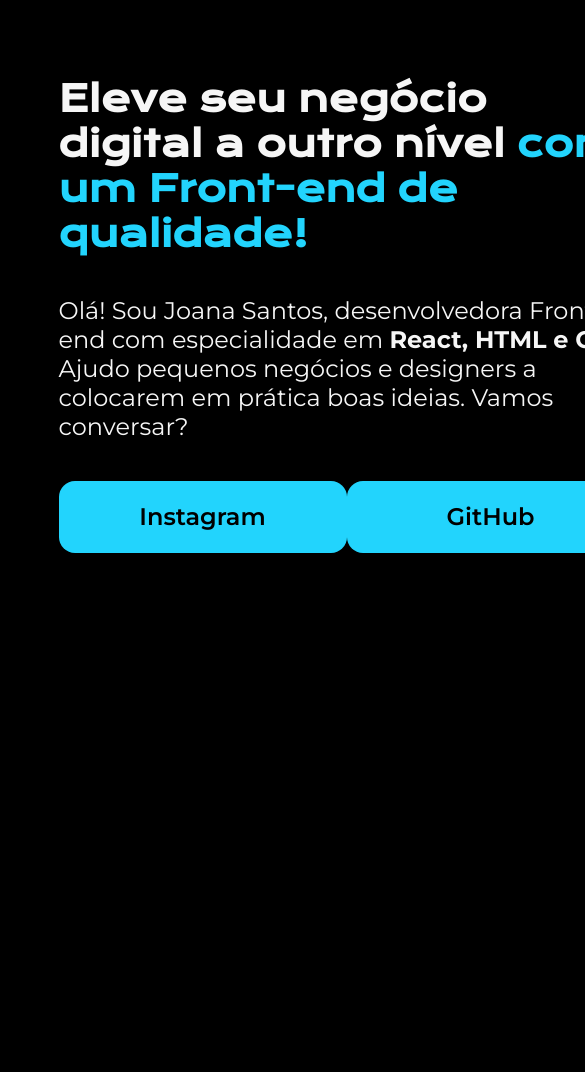
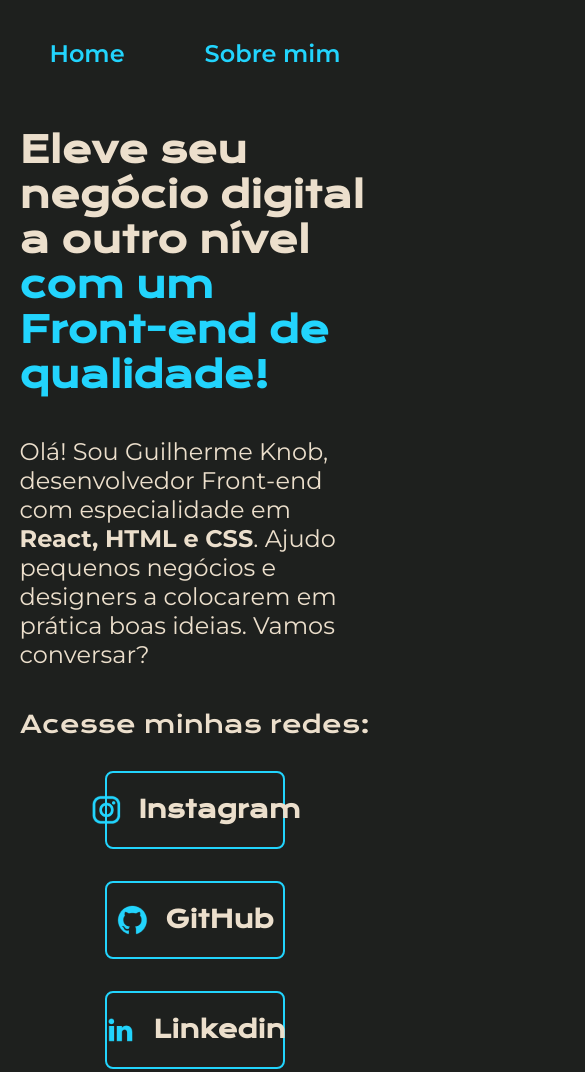
Before and after one commit to guilhermekn/portif-lio-html-css, a plain HTML site: page index.html in a window 390 px wide. Shown: the top 1072 px of the page, 585 px wide, since content can reach past the window. Before the commit the page ends 883 px from the top, so only its background shows below. Drawn offline with nearby package versions, Linux system fonts and the light colour scheme.

Commit message:
* Responsividade e atualizações

```diff
--- a/index.html
+++ b/index.html
@@ -5,28 +5,49 @@
     <meta http-equiv="X-UA-Compatible" content="IE=edge">
     <meta name="viewport" content="width=device-width, initial-scale=1.0">
     <title>Portifolio</title>
-    <link rel="stylesheet" href="style.css">
+    <link rel="stylesheet" href="styles/style.css">
 </head>
 <body>
-    <header></header>
+    <header class="cabecalho">
+        <nav class="cabecalho__menu">
+            <a class="cabecalho__menu__link" href="index.html">Home</a>
+            <a class="cabecalho__menu__link" href="about.html">Sobre mim</a>
+        </nav>
+    </header>
     <main class="apresentacao">
+        <img class="apresentacao__imagem" src="assets/imagem.png" alt="Foto de Guilherme">
         <section class="apresentacao__conteudo">
             <h1 class="apresentacao__conteudo__titulo">
                 Eleve seu negócio digital a outro nível
                 <strong class="titulo-destaque">com um Front-end de qualidade!
                 </strong></h1>
-                <p class="apresentacao__conteudo__texto">Olá! Sou Joana Santos, desenvolvedora
+                <p class="apresentacao__conteudo__texto">Olá! Sou Guilherme Knob, desenvolvedor
                 Front-end com especialidade em <strong>React, HTML e
                 CSS</strong>. Ajudo pequenos negócios e designers a
                 colocarem em prática boas ideias. Vamos
                 conversar?</p>
                 <div class="apresentacao__links">
-                <a class="apresentacao__links__link" href="https://instagram.com/rafaballerini">Instagram</a>
-                <a class="apresentacao__links__link" href="https://github.com/guilhermeonrails">GitHub</a>
+                    <h2 class="apresentacao__links__subtitulo">Acesse minhas redes:</h2>
+                    <a class="apresentacao__links__navegacao" href="https://instagram.com/rafaballerini">
+                        <img src="assets/instagram.png">
+                        Instagram
+                    </a>
+
+                    <a class="apresentacao__links__navegacao" href="https://github.com/guilhermekn">
+                        <img src="assets/github.png">
+                        GitHub
+                    </a>
+
+                    <a class="apresentacao__links__navegacao" href="https://www.linkedin.com/in/guilherme-knob/">
+                        <img src="assets/linkedin.png">
+                        Linkedin
+                    </a>
                 </div>
             </section>
-            <img src="imagem.png" alt="Foto da Joana Santos programando">
+
     </main>
-    <footer></footer>
+    <footer class="rodape">
+        <p>Desenvolvido por Guilherme Knob.</p>
+    </footer>
 </body>
 </html>
--- a/style.css
+++ /dev/null
@@ -1,61 +0,0 @@
-@import url('https://fonts.googleapis.com/css2?family=Krona+One&display=swap');
-@import url('https://fonts.googleapis.com/css2?family=Krona+One&family=Montserrat:ital,wght@0,100..900;1,100..900&display=swap');
-
-* {
-    margin: 0;
-    padding: 0;
-}
-
-body {
-    height: 100vh;
-    box-sizing: border-box;
-    background-color: #000000;
-    color: #F6F6F6;
-}
-
-
-.titulo-destaque {
-    color: #22D4FD;
-}
-
-.apresentacao {
-    margin: 10% 15%;
-    display: flex;
-    align-items: center;
-    justify-content: space-between;
-}
-
-.apresentacao__conteudo {
-    width: 615px;
-    display: flex;
-    flex-direction: column;
-    gap: 40px;
-}
-
-.apresentacao__conteudo__titulo {
-    font-size: 36px;
-    font-family: "Krona One", serif;
-}
-
-.apresentacao__conteudo__texto {
-    font-size: 24px;
-    font-family: "Montserrat", serif;;
-}
-
-.apresentacao__links {
-    display: flex;
-    justify-content: space-between;
-}
-
-.apresentacao__links__link {
-    background-color: #22D4FD;
-    width: 288px;
-    text-align: center;
-    border-radius: 16px;
-    font-size: 24px;
-    font-weight: 600;
-    padding: 21.5px 0;
-    text-decoration: none;
-    color: #000000;
-    font-family: 'Montserrat', serif;
-}
--- /dev/null
+++ b/styles/style.css
@@ -0,0 +1,140 @@
+@import url('https://fonts.googleapis.com/css2?family=Krona+One&display=swap');
+@import url('https://fonts.googleapis.com/css2?family=Krona+One&family=Montserrat:ital,wght@0,100..900;1,100..900&display=swap');
+
+:root {
+    --cor-primaria: #1E201E;
+    --cor-secundaria: #ECDFCC;
+    --cor-terciaria: #22D4FD;
+    --cor-hover: #3C3D37;
+
+    --font-primaria: 'Krona One', serif;
+    --font-secundaria: 'Montserrat', serif;
+}
+
+
+* {
+    margin: 0;
+    padding: 0;
+}
+
+body {
+    /*height: 100vh;*/
+    box-sizing: border-box;
+    background-color: var(--cor-primaria);
+    color: var(--cor-secundaria);
+}
+
+.cabecalho {
+    padding: 2% 0 0 15%;
+}
+
+.cabecalho__menu {
+    display: flex;
+    gap: 80px;
+}
+
+.cabecalho__menu__link {
+    font-family: var(--font-secundaria);
+    font-size: 1.5rem;
+    font-weight: 600;
+    color: var(--cor-terciaria);
+    text-decoration: none;
+}
+
+
+.titulo-destaque {
+    color: var(--cor-terciaria);
+}
+
+.apresentacao {
+    padding: 5% 15%;
+    display: flex;
+    align-items: center;
+    justify-content: space-between;
+    gap: 82px;
+}
+
+.apresentacao__conteudo {
+    width: 50%;
+    display: flex;
+    flex-direction: column;
+    gap: 40px;
+}
+
+.apresentacao__conteudo__titulo {
+    font-size: 2.25rem;
+    font-family: var(--font-primaria);
+}
+
+.apresentacao__conteudo__texto {
+    font-size: 1.5rem;
+    font-family: var(--font-secundaria);
+}
+
+.apresentacao__links__subtitulo {
+    font-family: var(--font-primaria);
+    font-weight: 400;
+    font-size: 1.5rem;
+}
+
+.apresentacao__links {
+    display: flex;
+    flex-direction: column;
+    justify-content: space-between;
+    align-items: center;
+    gap: 32px;
+}
+
+.apresentacao__links__navegacao {
+    /*background-color: #22D4FD;*/
+    display: flex;
+    justify-content: center;
+    gap: 16px;
+    border: 2px solid var(--cor-terciaria);
+    width: 50%;
+    text-align: center;
+    border-radius: 8px;
+    font-size: 1.5rem;
+    font-weight: 600;
+    padding: 21px 0;
+    text-decoration: none;
+    color: var(--cor-secundaria);
+    font-family: var(--font-primaria);
+}
+
+.apresentacao__links__link:hover {
+    background-color: var(--cor-hover);
+}
+
+.apresentacao__imagem {
+    width: 50%;
+}
+
+.rodape {
+    padding: 24px;
+    color: var(--cor-primaria);
+    background-color: var(--cor-terciaria);
+    text-align: center;
+    font-family: var(--font-secundaria);
+    font-size: 1.5rem;
+    font-weight: 400;
+}
+
+@media (max-width: 1200px) {
+    .cabecalho {
+        padding: 10%;
+    }
+
+    .cabecalho__menu {
+        justify-content: center;
+    }
+
+    .apresentacao {
+        flex-direction: column-reverse;
+        padding: 5%;
+    }
+
+    .apresentacao__conteudo {
+        width: auto;
+    }
+}
```
Also changed, not shown: about.html (added, +35 -0 lines), assets/github.png (added), assets/imagem.png (added), assets/instagram.png (added), assets/linkedin.png (added), assets/twitch.png (added), assets/twitter-novo.png (added), assets/twitter.png (added), imagem.png (deleted).
